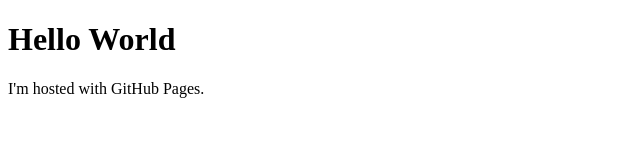
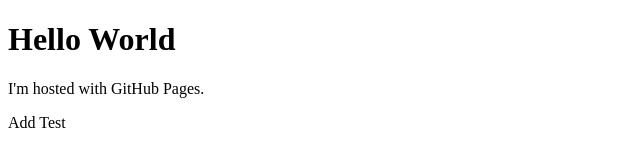
Before and after one commit to youngkwanglee426/youngkwanglee426.github.io, a plain HTML site: page index.html in a window 1280 px wide. Shown: the full height of the page, 0-640 px from the left. Drawn offline with Linux system fonts and the light colour scheme.

Commit message:
Update index.html
add commit

```diff
--- a/index.html
+++ b/index.html
@@ -3,5 +3,6 @@
 <body>
 <h1>Hello World</h1>
 <p>I'm hosted with GitHub Pages.</p>
+<p>Add Test</p>
 </body>
 </html>
```
